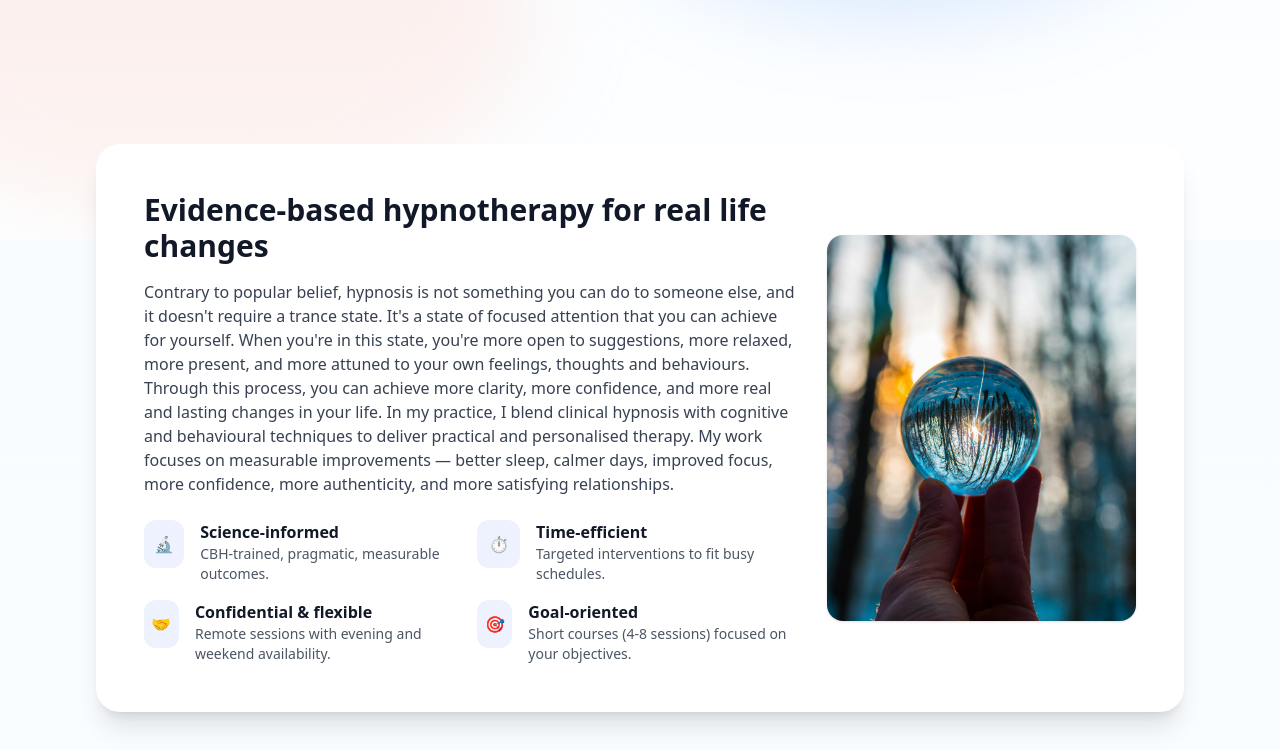
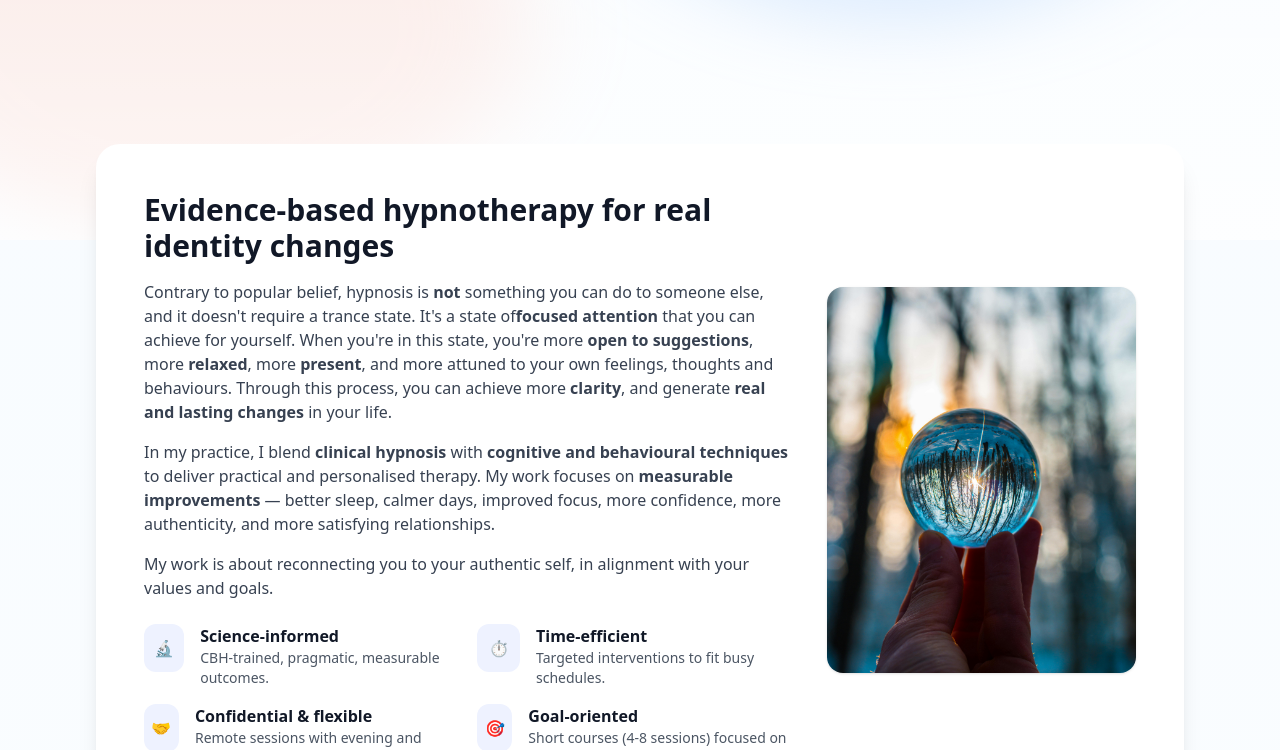
Before and after one commit to matthiasbouquet/authenticself.github.io, a React (Vite) app: page / in a window 1280 px wide. Shown: the part 560-1310 px from the top of the page. Built offline with nearby package versions, Linux system fonts and the light colour scheme.

Commit message:
edits - intro

```diff
--- a/src/components/Intro.jsx
+++ b/src/components/Intro.jsx
@@ -5,14 +5,20 @@ export function Intro() {
     <section id="learn" className="bg-white rounded-3xl shadow-xl p-6 md:p-12">
       <div className="grid grid-cols-1 md:grid-cols-3 gap-8 items-center">
         <div className="md:col-span-2">
-          <h2 className="text-2xl md:text-3xl font-bold">Evidence-based hypnotherapy for real life changes</h2>
+          <h2 className="text-2xl md:text-3xl font-bold">Evidence-based hypnotherapy for real identity changes</h2>
           <p className="mt-4 text-gray-700">
-            Contrary to popular belief, hypnosis is not something you can do to someone else, and it doesn't require a trance state. It's a state of focused attention that you can achieve for yourself.
-            When you're in this state, you're more open to suggestions, more relaxed, more present, and more attuned to your own feelings, thoughts and behaviours.
-            Through this process, you can achieve more clarity, more confidence, and more real and lasting changes in your life.
-            In my practice, I blend clinical hypnosis with cognitive and behavioural techniques to deliver
-            practical and personalised therapy. My work focuses on measurable improvements — better sleep,
+            Contrary to popular belief, hypnosis is <strong>not</strong> something you can do to someone else, and it doesn't require a trance state. It's a state of
+            <strong>focused attention</strong> that you can achieve for yourself.
+            When you're in this state, you're more <strong>open to suggestions</strong>, more <strong>relaxed</strong>, more <strong>present</strong>, and more attuned to your own feelings, thoughts and behaviours.
+            Through this process, you can achieve more <strong>clarity</strong>, and generate <strong>real and lasting changes</strong> in your life.
+          </p>
+          <p className="mt-4 text-gray-700">
+            In my practice, I blend <strong>clinical hypnosis</strong> with <strong>cognitive and behavioural techniques</strong> to deliver
+            practical and personalised therapy. My work focuses on <strong>measurable improvements</strong> — better sleep,
             calmer days, improved focus, more confidence, more authenticity, and more satisfying relationships.
+          </p>
+          <p className="mt-4 text-gray-700">
+            My work is about reconnecting you to your authentic self, in alignment with your values and goals.
           </p>
 
           <div className="mt-6 grid grid-cols-1 sm:grid-cols-2 gap-4">
```
